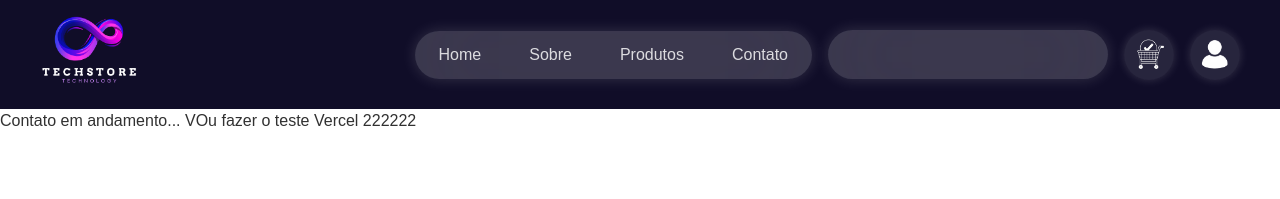
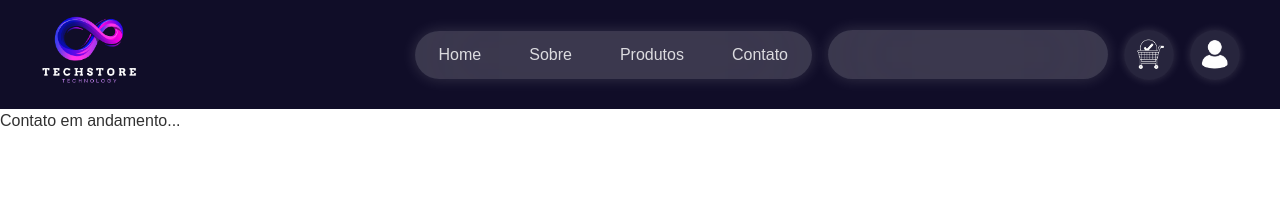
Before and after one commit to Tech-Store-UNI/Front-end, a React (Vite) app: page /contato in a window 1280 px wide. Shown: the top 199 px of the page. Built offline with nearby package versions, Linux system fonts and the light colour scheme; some icons are missing.

Commit message:
Teste Vercel funcionando

```diff
--- a/src/pages/Contato/Contato.tsx
+++ b/src/pages/Contato/Contato.tsx
@@ -1,6 +1,6 @@
 
 export const Contato = () => {
   return (
-    <div>Contato em andamento... VOu fazer o teste Vercel 222222 </div>
+    <div>Contato em andamento...</div>
   )
 }
```
